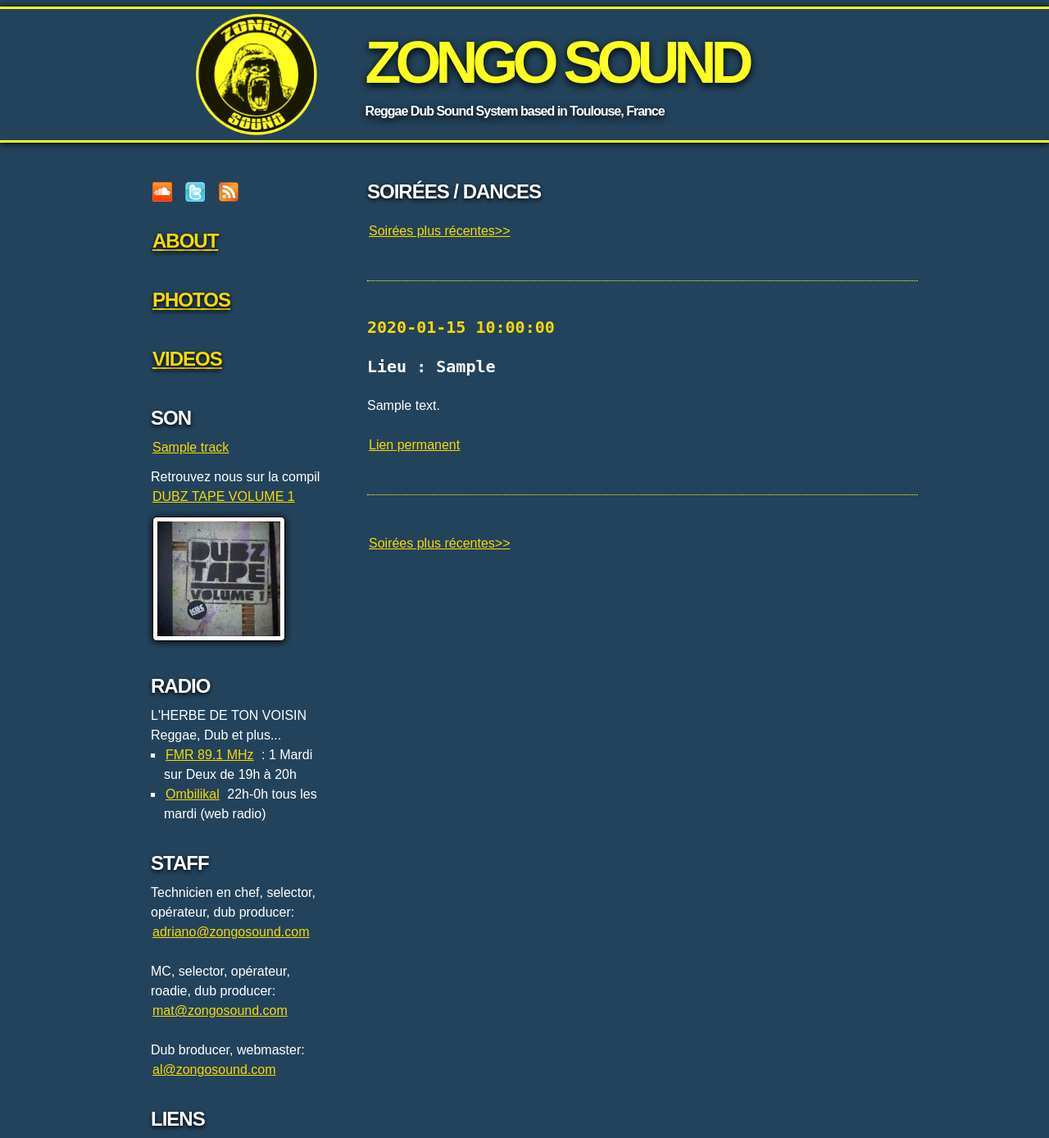
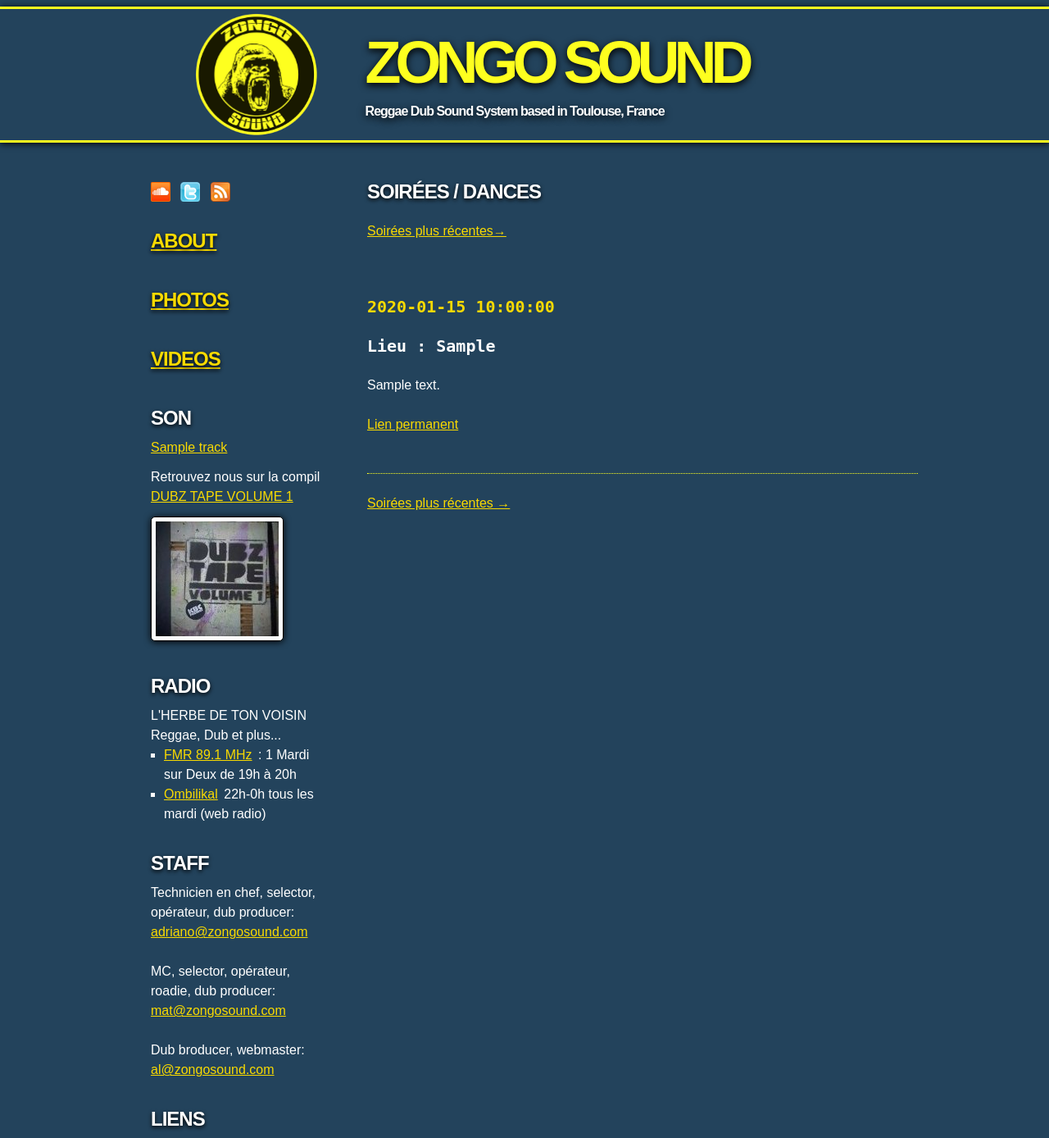
Before and after one commit to amarandon/zongo-engine, a Python web app: template templates/public/index.html in a window 1280 px wide. Shown: the top 1388 px of the page at 82% size. Run offline with Jinja, Linux system fonts and the light colour scheme; the template is opened without the code that fills it: most values are stand-ins (such as "Sample title", 1, 10 or a date in 2020); some web fonts are replaced.

Commit message:
Fix visual glitches cause by CSS transitions

```diff
--- a/stylesheets/style.css
+++ b/stylesheets/style.css
@@ -165,13 +165,13 @@ li {
 
 
 .event-entry, .photo-entry {
+  position: relative;
+  padding-top: 24px;
+  padding-bottom: 47px;
   border-bottom: 1px dotted #FEFF1F;
-  padding-bottom: 48px;
-  margin-bottom: 47px;
-  position: relative;
 }
 
-.event-entry:nth-child(3) {
+.event-entry.first {
   border-top: 1px dotted #FEFF1F;
   padding-top: 24px;
 }
@@ -272,11 +272,13 @@ p.event-permalink {
   text-decoration: underline;
 }
 
+.photo-entry h3 {
+  margin-left: -5px;
+  margin-top: -3px;
+}
 
-.event-image a:hover {
-  color: #F9DA00;
-  background-color: black;
-  text-decoration: none;
+.photo-description {
+    margin-top: 0;
 }
 
 .photo-credit {
@@ -288,7 +290,11 @@ p.event-permalink {
 }
 
 .pagination-block {
-  margin-bottom: 48px;
+  margin-bottom: 24px;
+}
+
+.pagination-block.bottom {
+  margin-top: 24px;
 }
 
 .pagination-block a {
@@ -360,16 +366,25 @@ textarea {
 
 a {
   color: #F9DA00;
-  -webkit-transition: all 0.35s ease;
-  -moz-transition: all 0.35s ease;
-  -o-transition: all 0.35s ease;
-  transition: all 0.35s ease;
+}
+
+a.img-link .caption,
+a:not(.thumbnail):not(.img-link) {
+  -webkit-transition: all 0.3s ease;
+  -moz-transition: all 0.3s ease;
+  -o-transition: all 0.3s ease;
+  transition: all 0.3s ease;
   border-radius: 5px;
   -moz-border-radius: 5px;
   -webkit-border-radius: 5px;
-  padding: 3px 5px;
+  padding: 2px 3px;
   margin-left: -3px;
-  text-decoration: underline;
+}
+
+a:not(.img-link):hover,
+a.img-link:hover .caption,
+a.img-link img:hover + .caption /* For FF */ {
+  background-color: black;
 }
 
 .photo-entry a {
@@ -377,9 +392,6 @@ a {
   margin-left: 0px;
 }
 
-a:hover {
-  background: black;
-}
 
 #heading-wrap a:hover {
   background-color: transparent;
--- a/templates/layout.html
+++ b/templates/layout.html
@@ -5,7 +5,7 @@
   <head>
     <meta name="google-site-verification" content="MGg27ebC4Im696N11z1GU6G5sgkvER2koUcSvpV-J9g" />
     <title>Zongo Sound - {% block title %}Toulouse Reggae Dub Sound System{% endblock %}</title>
-    <link rel="stylesheet" type="text/css" media="screen" href="/stylesheets/style.css?3" />
+    <link rel="stylesheet" type="text/css" media="screen" href="/stylesheets/style.css?4" />
     {% block extra_css %}{% endblock %}
     <link rel="alternate" type="application/atom+xml"
     href="/events/atom" />
--- a/templates/public/index.html
+++ b/templates/public/index.html
@@ -1,19 +1,19 @@
 {% extends "public/layout.html" %}
 {% block public_content %}
   <h2>Soirées / Dances</h2>
+  {% if next_page %}
   <div class="pagination-block">
-  {% if next_page %}
     {% if previous_page %}
     <a href="?page={{ previous_page }}"
-      title="Voir les soirées plus anciennes">&lt;&lt; Soirées plus
+      title="Voir les soirées plus anciennes">&larr;&nbsp;Soirées plus
       anciennes</a>
     {% endif %}
     <a href="?page={{ next_page }}" title="Voir les soirées plus récentes">Soirées plus
-      récentes&gt;&gt;</a>
+      récentes&rarr;</a>
+  </div>
   {% endif %}
-  </div>
   {% for event in events %}
-  <div class="event-entry">
+  <div class="event-entry{% if forloop.first %} first{% endif %}">
     <div class="event-container">
       {% include "public/event_entry.html" %}
       <p class="clear"></p>
@@ -23,15 +23,15 @@
     </p>
   </div>
   {% endfor %}
-  <div class="pagination-block">
+  <div class="pagination-block bottom">
   {% if previous_page %}
   <a href="?page={{ previous_page }}"
-    title="Voir les soirées plus anciennes">&lt;&lt; Soirées plus
+    title="Voir les soirées plus anciennes">&larr; Soirées plus
     anciennes</a>
   {% endif %}
   {% if next_page %}
   <a href="?page={{ next_page }}" title="Voir les soirées plus récentes">Soirées plus
-    récentes&gt;&gt;</a>
+    récentes&nbsp;&rarr;</a>
   {% endif %}
   </div>
 {% endblock %}
--- a/templates/public/photo_gallery.html
+++ b/templates/public/photo_gallery.html
@@ -5,7 +5,8 @@
   <div class="photo-entry">
   <h3 class="thumbnail event-image">
     <a class="img-link" href="/photos/{{ photo.key }}/{{ photo.filename }}"><img
-      src="/thumbnail/{{ photo.key }}/{{ photo.filename }}" alt="{{ photo.title }}" />{{ photo.title }}</a>
+      src="/thumbnail/{{ photo.key }}/{{ photo.filename }}" alt="{{ photo.title }}" />
+      <span class="caption">{{ photo.title }}</span></a>
   </h3>
     <p class="photo-description">{{ photo.description }}</p>
     {% if photo.credit %}
```
